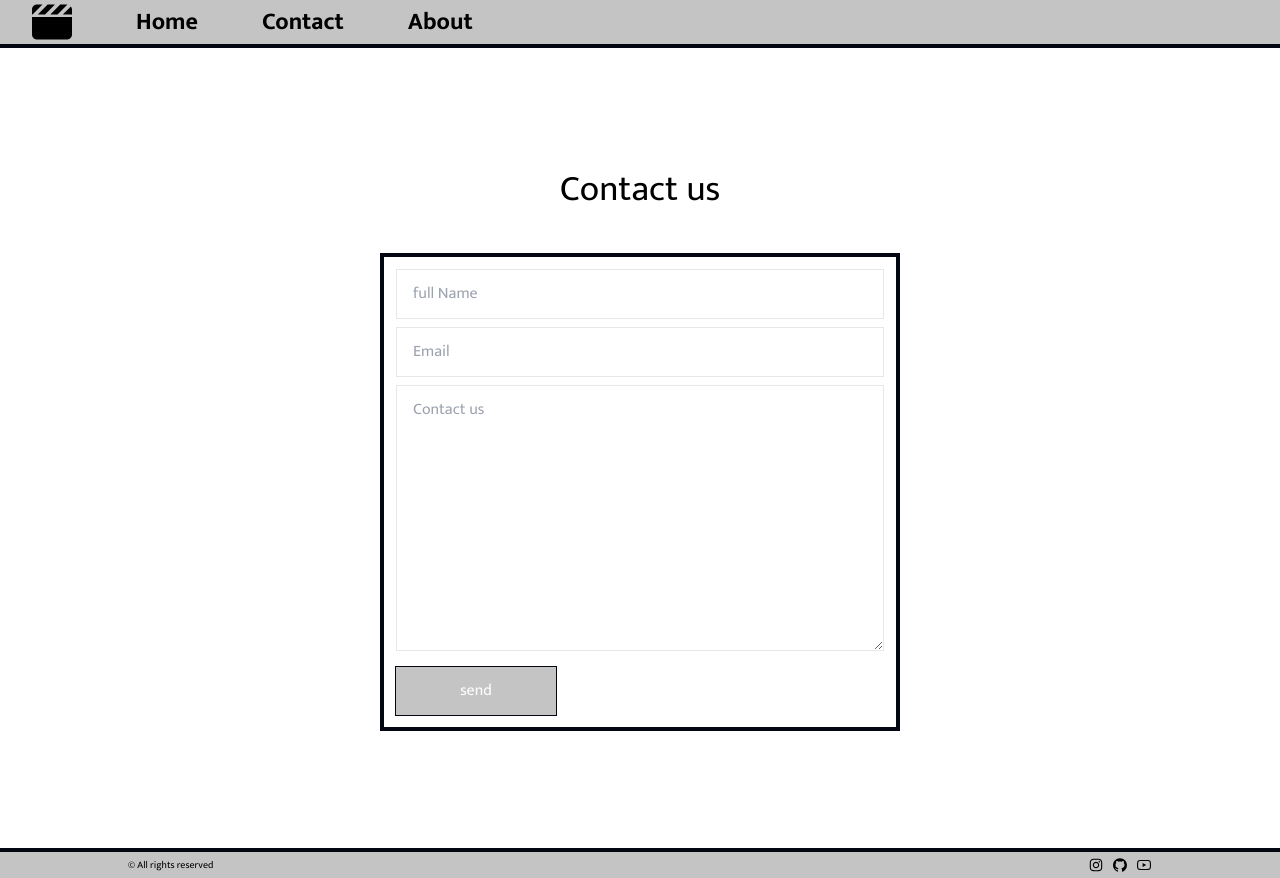
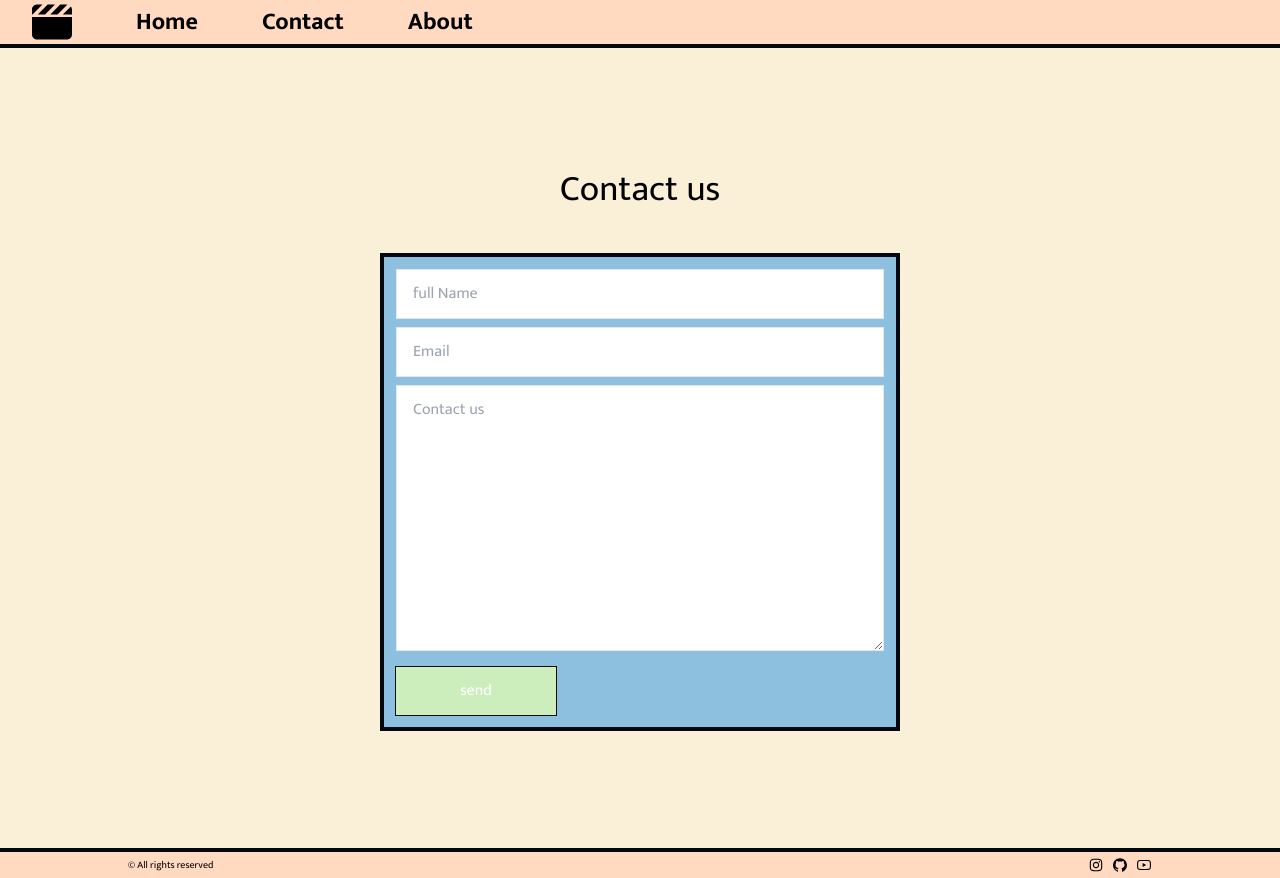
Before and after one commit to Sabir222/Movie, a React (Vite) app: page /Contact in a window 1280 px wide. Built offline with nearby package versions, Linux system fonts and the light colour scheme.

Commit message:
hope for the best

```diff
--- a/src/Pages/Contact.tsx
+++ b/src/Pages/Contact.tsx
@@ -5,7 +5,7 @@ function Contact() {
     <div>
       <div className="flex flex-col items-center justify-center min-h-screen gap-3 px-3">
         <h1 className="text-4xl">Contact us</h1>
-        <div className="container max-w-lg p-3 px-3 mt-9 ring-4 ring-gray-950">
+        <div className="container max-w-lg p-3 px-3 mt-9 bg-[#8CC0DE] ring-4 ring-gray-950">
           <form>
             <input
               type="text"
@@ -27,7 +27,7 @@ function Contact() {
             ></textarea>
             <button
               type="submit"
-              className="w-[160px] bg-[#c4c4c4] text-white ring-1 ring-gray-950 py-3"
+              className="w-[160px] bg-[#CCEEBC] text-white ring-1 ring-gray-950 py-3"
             >
               send
             </button>
--- a/src/Pages/MoviePage.tsx
+++ b/src/Pages/MoviePage.tsx
@@ -117,9 +117,7 @@ const MoviePage: React.FC = () => {
       );
     });
   };
-  // console.log(
-  //   `${imageUrl}${movieData[0]?.belongs_to_collection?.backdrop_path}`
-  // );
+
 
   return (
     <div className="flex flex-col items-center justify-center">
@@ -129,7 +127,7 @@ const MoviePage: React.FC = () => {
             src={`${imageUrl}${movieData[0]?.backdrop_path}`}
             className="object-cover w-full h-full "
           />
-          <button className="absolute bottom-0 right-0 m-5 transition-colors duration-300 ring-1 active:bg-[#7d7c7c]  ring-black bg-[#C4C4C4] p-4 font-bold rounded-2xl  sm:px-7 sm:py-4 sm:text-2xl md:px-7 md:py-5 md:text-3xl">
+          <button className="absolute bottom-0 right-0 m-5 transition-colors duration-300 ring-1 active:bg-[#a5c199]  ring-black bg-[#CCEEBC] p-4 font-bold rounded-2xl  sm:px-7 sm:py-4 sm:text-2xl md:px-7 md:py-5 md:text-3xl">
             Trailer
           </button>
         </div>
@@ -138,12 +136,12 @@ const MoviePage: React.FC = () => {
             <div className="flex justify-center pb-2">
               <h1>Plot Summary</h1>
             </div>
-            <div className="  w-full  ring-1 ring-gray-950 p-2 rounded-2xl bg-[#ededed] shadow-lg">
+            <div className="  w-full  ring-1 ring-gray-950 p-2 rounded-2xl bg-[#8CC0DE] shadow-lg">
               <p>{movieData[0]?.overview}</p>
             </div>
           </div>
 
-          <div className=" ring-1 order-1 md:w-[25%] md:order-1 shadow-lg ring-gray-950 p-4 rounded-2xl bg-[#ededed] w-full">
+          <div className=" ring-1 order-1 md:w-[25%] md:order-1 shadow-lg ring-gray-950 p-4 rounded-2xl bg-[#8CC0DE] w-full">
             <h1 className="text-lg font-bold">Top cast</h1>
             <hr className="pb-2 font-bold border-t border-gray-700" />
 
@@ -154,7 +152,7 @@ const MoviePage: React.FC = () => {
           <h1 className="pb-4 text-2xl">Movie Reviews</h1>
         </div>
         <div className="px-3 pb-11 lg:px-[10%]">
-          <div className="ring-1 shadow-lg ring-gray-950 p-4 rounded-2xl bg-[#ededed] px-4">
+          <div className="ring-1 shadow-lg ring-gray-950 p-4 rounded-2xl bg-[#8CC0DE] px-4">
             {reviewJsx()}
           </div>
         </div>
--- a/src/components/Footer.tsx
+++ b/src/components/Footer.tsx
@@ -5,7 +5,7 @@ import {
 } from "react-icons/ai";
 function Footer() {
   return (
-    <footer className=" w-full bg-[#c4c4c4] border-t-4 h-[30px] border-gray-950 flex items-center justify-between px-16 md:px-32">
+    <footer className=" w-full bg-[#FFD9C0] border-t-4 h-[30px] border-gray-950 flex items-center justify-between px-16 md:px-32">
       <div>
         <h1 className="text-[10px]">
           <span>&copy;</span> All rights reserved
--- a/src/components/Hero.tsx
+++ b/src/components/Hero.tsx
@@ -164,11 +164,11 @@ const Hero = () => {
               aria-label="Search movie"
               name="search"
               placeholder="Search for Movies..."
-              className="bg-[#C4C4C4]  bg-contain py-2 pl-12 h-[45px] w-[270px]  text-lg font-bold placeholder-gray-500 text-black rounded-2xl border-none ring-4 ring-gray-950 focus:ring-gray-950 focus:ring-4   focus:outline-none lg:w-[800px]  lg:h-[70px] lg:text-3xl md:w-[550px] md:h-[55px] md:text-2xl sm:w-[400px] sm:h-[45px] sm:text-lg"
+              className="bg-[#CCEEBC]  bg-contain py-2 pl-12 h-[45px] w-[270px]  text-lg font-bold placeholder-gray-500 text-black rounded-2xl border-none ring-4 ring-gray-950 focus:ring-gray-950 focus:ring-4   focus:outline-none lg:w-[800px]  lg:h-[70px] lg:text-3xl md:w-[550px] md:h-[55px] md:text-2xl sm:w-[400px] sm:h-[45px] sm:text-lg"
             />
             <button
               type="submit"
-              className="bg-[#C4C4C4] rounded-full lg:h-[70px] lg:w-[70px] flex items-center justify-center ring-4 ring-gray-950 h-[45px] w-[45px]  md:w-[55px] md:h-[55px] active:bg-[#989696]"
+              className="bg-[#8CC0DE] rounded-full lg:h-[70px] lg:w-[70px] flex items-center justify-center ring-4 ring-gray-950 h-[45px] w-[45px]  md:w-[55px] md:h-[55px] active:bg-[#989696]"
             >
               <AiOutlineSearch className="w-6 h-6 pointer-events-none lg:w-10 lg:h-10 md:w-8 md:h-8" />
             </button>
--- a/src/components/Navbar.tsx
+++ b/src/components/Navbar.tsx
@@ -14,7 +14,7 @@ function Navbar() {
     setNav(!nav);
   };
   return (
-    <div className="bg-[#C4C4C4] border-b-4 border-gray-950 flex items-center h-12 pl-8 gap-16  /*2xl:justify-center*/ mx-auto">
+    <div className="bg-[#FFD9C0] border-b-4 border-gray-950 flex items-center h-12 pl-8 gap-16  /*2xl:justify-center*/ mx-auto">
       <div className="">
         <Link to="/Home">
           <svg
--- a/src/index.css
+++ b/src/index.css
@@ -8,4 +8,5 @@
 
 body {
   min-height: 100vh;
+  background-color: #faf0d7;
 }
--- a/vite.config.ts
+++ b/vite.config.ts
@@ -4,5 +4,5 @@ import react from "@vitejs/plugin-react";
 // https://vitejs.dev/config/
 export default defineConfig({
   plugins: [react()],
-  base: "/",
+  base: "/Home",
 });
```
